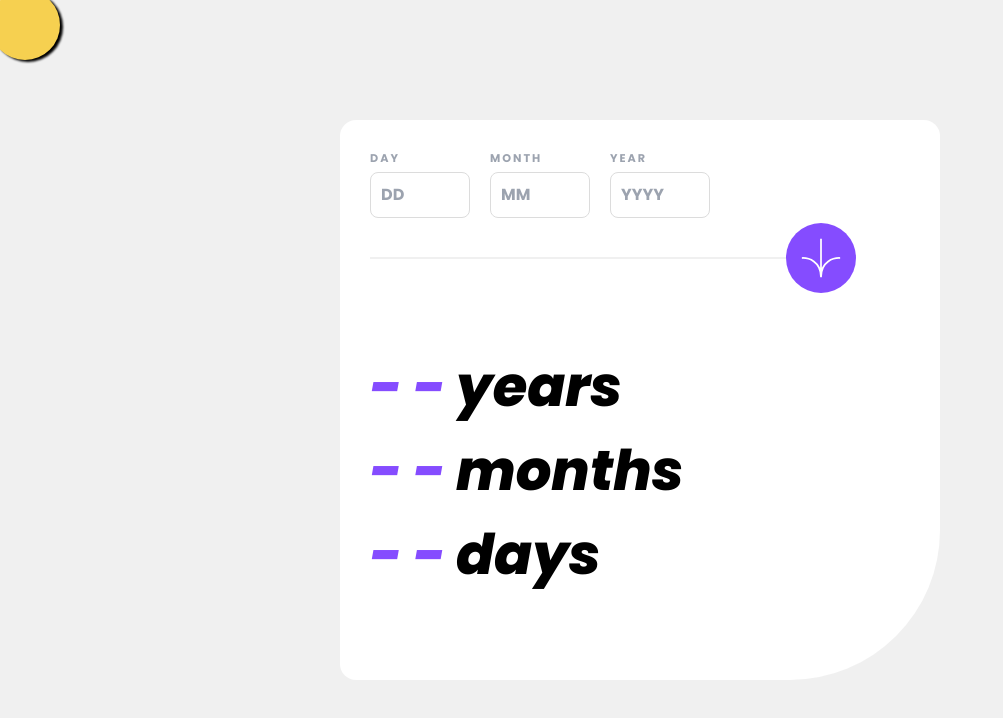
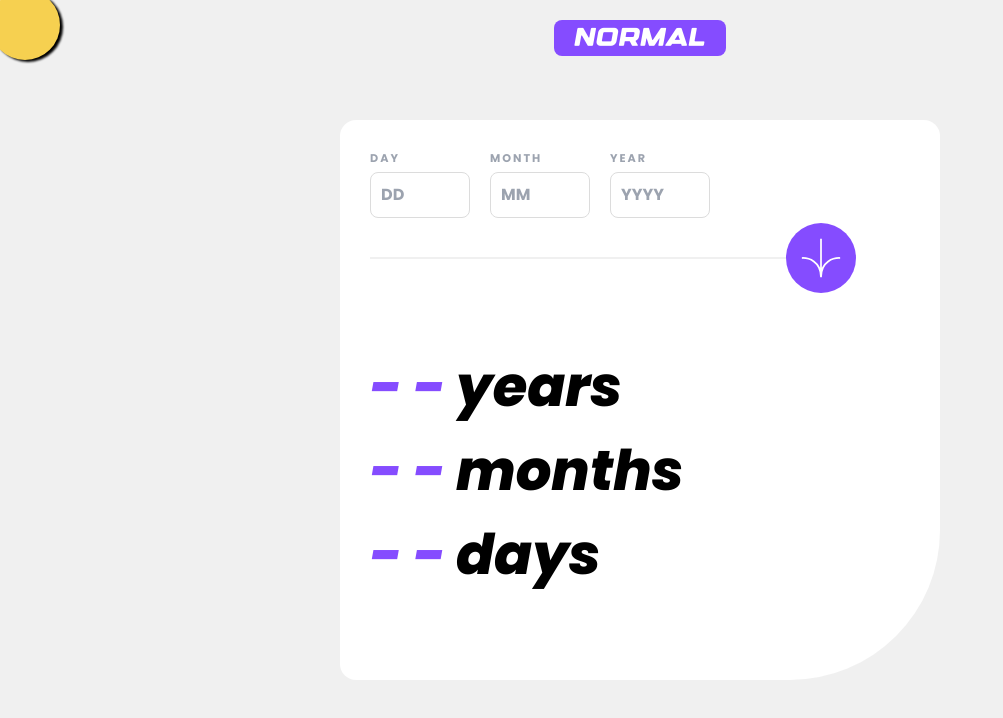
Before and after one commit to Jadenyoky/challenges, a Next.js app: page /age-calculator in a window 1280 px wide. Shown: the top 718 px of the page, without its empty margins (0-1003 px from the left). Built offline with nearby package versions, Linux system fonts and the light colour scheme.

Commit message:
adding mode button to change user exprience :)

```diff
--- a/src/app/age-calculator/page.module.css
+++ b/src/app/age-calculator/page.module.css
@@ -6,6 +6,42 @@
   display: flex;
   justify-content: center;
   align-items: center;
+
+  .mode {
+    position: absolute;
+    top: 20px;
+    background-color: hsl(259, 100%, 65%);
+
+    padding: 0px 20px;
+    border-radius: 8px;
+    color: white;
+    font-family: rafah;
+    font-size: 1.5rem;
+    font-feature-settings: "aalt";
+    text-transform: uppercase;
+    cursor: pointer;
+    transition: 0.3s;
+    text-align: center;
+    z-index: 1;
+    box-shadow: 0px 0px 0px black;
+
+    &:hover {
+      background-color: black;
+      box-shadow: 10px 10px 1px hsl(259, 100%, 65%);
+    }
+
+    @media screen and (max-width: 768px) {
+      &:hover {
+        background-color: hsl(259, 100%, 65%);
+        box-shadow: 0px 0px 0px black;
+      }
+
+      &:active {
+        background-color: black;
+        box-shadow: 10px 10px 1px hsl(259, 100%, 65%);
+      }
+    }
+  }
 
   .container {
     background-color: white;
@@ -116,8 +152,22 @@
           }
         }
 
-        &:hover {
+        &:disabled {
+          background-color: hsl(260, 52%, 71%);
+        }
+
+        &:hover:not(:disabled) {
           background-color: black;
+        }
+
+        @media screen and (max-width: 768px) {
+          &:hover:not(:disabled) {
+            background-color: hsl(259, 100%, 65%);
+          }
+
+          &:active:not(:disabled) {
+            background-color: black;
+          }
         }
       }
     }
@@ -176,11 +226,11 @@
         left: 50%;
         transform: translate(-50%, -50%);
 
-        &:hover {
+        &:hover:not(:disabled) {
           background-color: hsl(259, 100%, 65%);
         }
 
-        &:active {
+        &:active:not(:disabled) {
           background-color: black;
         }
       }
--- a/src/app/age-calculator/page.tsx
+++ b/src/app/age-calculator/page.tsx
@@ -13,6 +13,22 @@ const Page = () => {
   const [monthError, setmonthError] = useState<string>("");
   const [yearError, setyearError] = useState<string>("");
 
+  const [mode, setMode] = useState<string>("normal");
+
+  const switchMode = () => {
+    switch (mode) {
+      case "normal":
+        setMode("dynamic");
+        break;
+      case "dynamic":
+        setMode("normal");
+        break;
+      default:
+        setMode("dynamic");
+        break;
+    }
+  };
+
   const handleAge = () => {
     const word: any = document.querySelectorAll(".word");
     const input: any = document.querySelectorAll("input");
@@ -25,13 +41,13 @@ const Page = () => {
 
     const date = moment(
       `${day.value}/${month.value}/${year.value}`,
-      "DD/MM/YYYY"
+      "D/M/Y",
+      true
     );
 
     const today = moment().format();
     const valid = date.isValid();
     const future = date.isAfter(today);
-    console.log(valid);
 
     const check = () => {
       const dayValue = Number(day.value);
@@ -143,17 +159,37 @@ const Page = () => {
     result();
   };
 
+  const dynamicMode = () => {
+    if (mode === "dynamic") {
+      handleAge();
+    }
+  };
+
   const moving = {
     initial: {
       opacity: 0,
+      y: -50,
     },
     animate: {
       opacity: 1,
+      y: 0,
     },
   };
 
   return (
     <main className={Styles.page}>
+      <motion.button
+        key={mode}
+        variants={moving}
+        initial="initial"
+        animate="animate"
+        className={Styles.mode}
+        onClick={() => {
+          switchMode();
+        }}
+      >
+        {mode}
+      </motion.button>
       <section className={Styles.container}>
         <ul className={Styles.inputs}>
           <li className={Styles.input}>
@@ -163,6 +199,9 @@ const Page = () => {
               type="number"
               placeholder="dd"
               min={1}
+              onChange={() => {
+                dynamicMode();
+              }}
             />
             <span className={Styles.error}>{dayError}</span>
           </li>
@@ -173,6 +212,9 @@ const Page = () => {
               type="number"
               placeholder="mm"
               min={1}
+              onChange={() => {
+                dynamicMode();
+              }}
             />
             <span className={Styles.error}>{monthError}</span>
           </li>
@@ -182,14 +224,18 @@ const Page = () => {
               className={Styles.three}
               type="number"
               placeholder="yyyy"
-              min={0}
+              onChange={() => {
+                dynamicMode();
+              }}
             />
             <span className={Styles.error}>{yearError}</span>
           </li>
         </ul>
+
         <div className={Styles.divider}>
           <div className={Styles.line} />
-          <div
+          <button
+            disabled={mode === "dynamic" ? true : false}
             className={Styles.button}
             onClick={() => {
               handleAge();
@@ -211,8 +257,9 @@ const Page = () => {
                 <path d="M1 22.019C8.333 21.686 23 25.616 23 44M23 44V0M45 22.019C37.667 21.686 23 25.616 23 44" />
               </g>
             </svg>
-          </div>
+          </button>
         </div>
+
         <ul className={Styles.result}>
           <li className={Styles.status}>
             <motion.p
--- a/src/app/challenges.tsx
+++ b/src/app/challenges.tsx
@@ -157,7 +157,7 @@ const challenges: Challenge[] = [
     from: handleFrom("12/03/2024 23:00"),
     date: handleDate("12/04/2024"),
     days: handleTime("12/03/2024 23:00", "12/04/2024 22:25"),
-    skills: ["html", "css", "js"],
+    skills: ["html", "css", "js", "react"],
   },
 ];
 
```
Also changed, not shown: public/assets/challenges-images/age-calculator.jpg, public/assets/challenges-images/age-calculator2.jpg (added).
